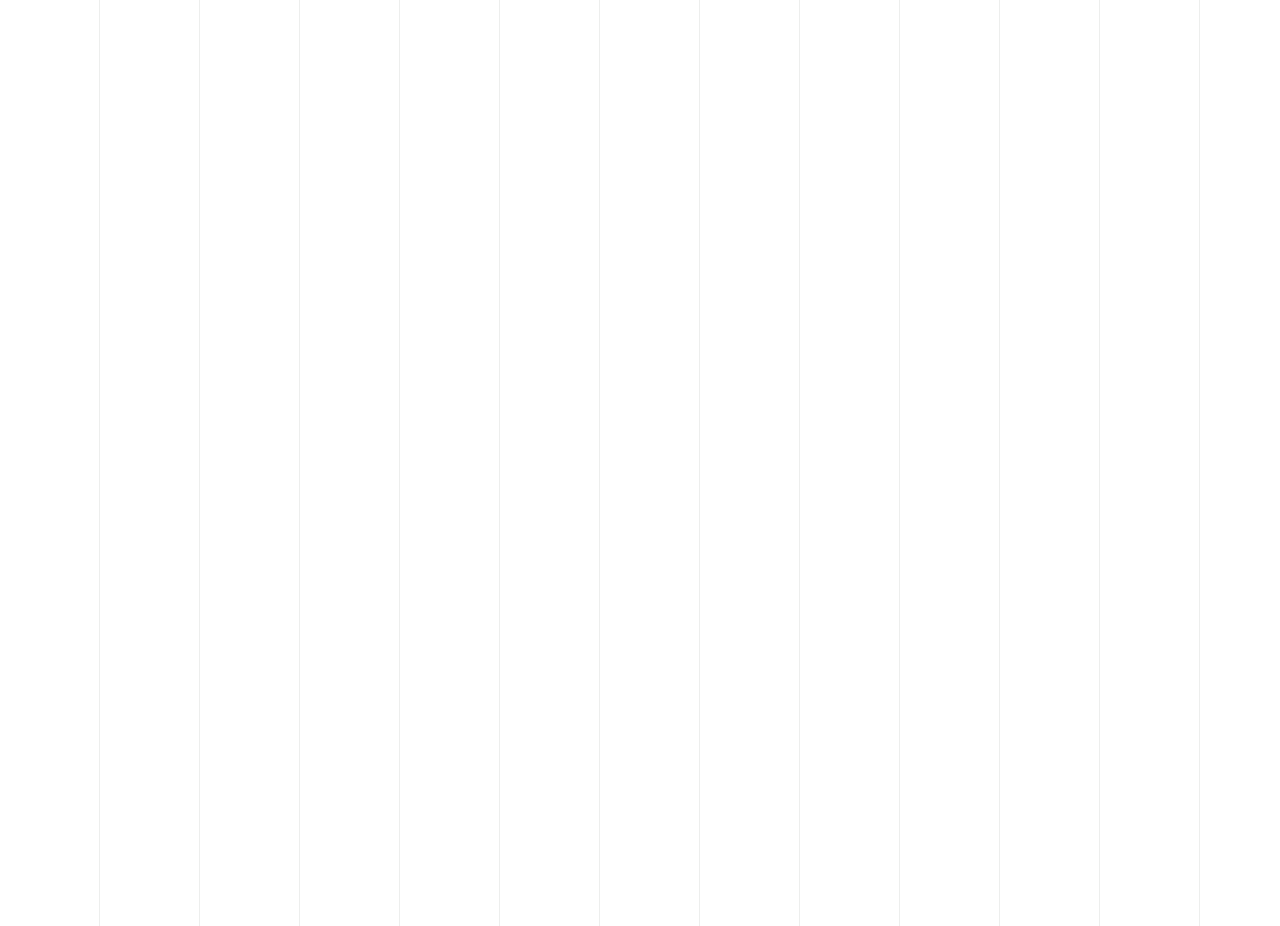
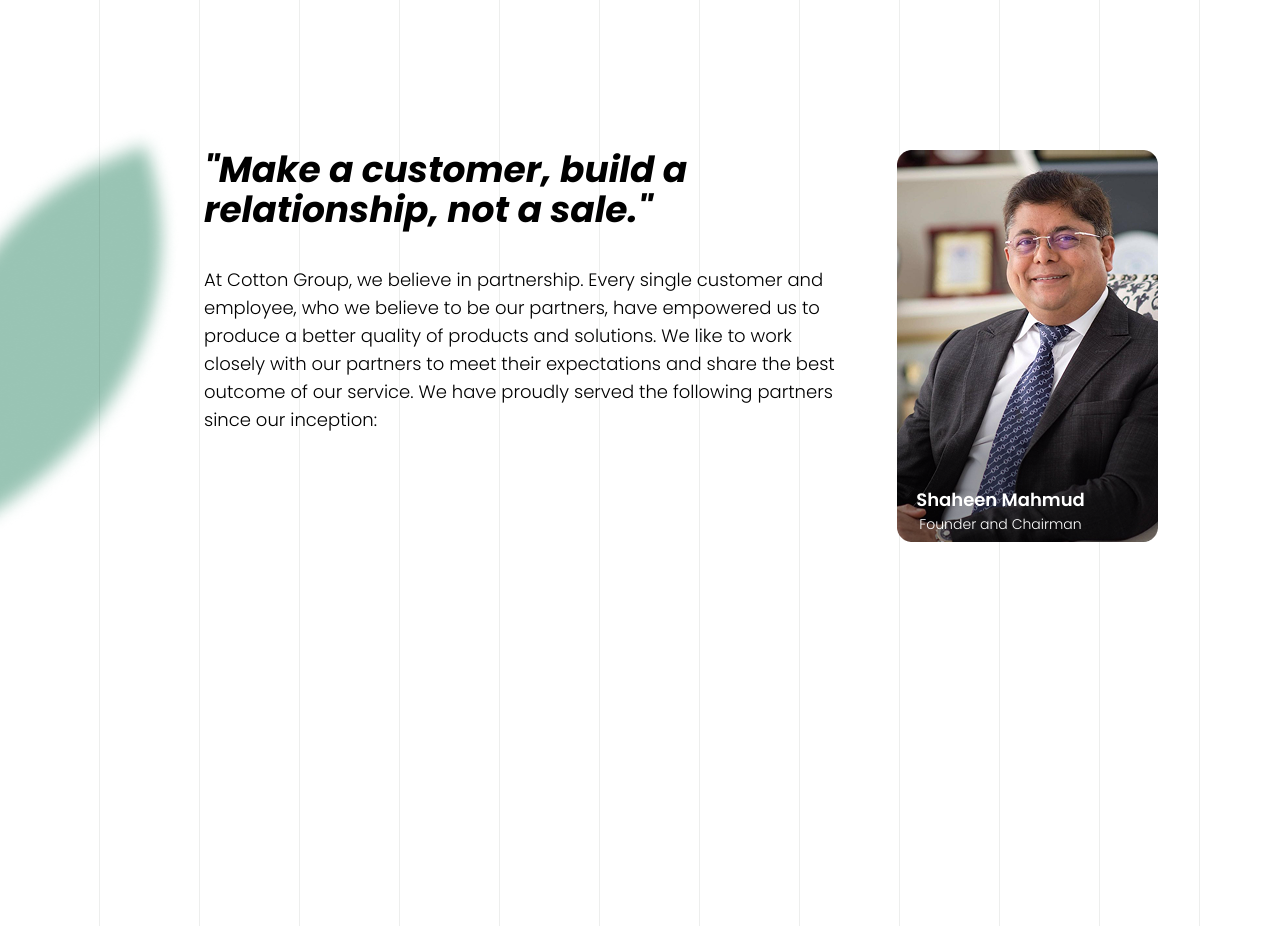
Before and after one commit to cottonSdtNadim/cotton-website-task, a React (Vite) app: page / in a window 1280 px wide. Shown: the part 2920-3846 px from the top of the page. Built offline with nearby package versions, Linux system fonts and the light colour scheme.

Commit message:
customerFirstMessage added

```diff
--- /dev/null
+++ b/src/components/CustomerFirstMessage.jsx
@@ -0,0 +1,81 @@
+// import chairmanSirImage from "../assets/images/chairman-sir.png";
+// import leftGreenLeaf from "../assets/images/left-green-leaf-vector_2.png";
+
+// const CustomerFirstMessage = () => {
+//   return (
+//     <div className="flex items-center">
+//       <img src={leftGreenLeaf} alt="Left Green Leaf" />
+//       {/* Container of Text and Image */}
+//       <div className="flex">
+//         {/* Text Container */}
+//         <div>
+//           <h2 className="text-4xl font-bold italic">
+//             “Make a customer, build a relationship, not a sale.”
+//           </h2>
+//           <p className="text-lg mt-9">
+//             At Cotton Group, we believe in partnership. Every single customer
+//             and employee, who we believe to be our partners, have empowered us
+//             to produce a better quality of products and solutions. We like to
+//             work closely with our partners to meet their expectations and share
+//             the best outcome of our service. We have proudly served the
+//             following partners since our inception:
+//           </p>
+//         </div>
+
+//         <img src={chairmanSirImage} alt="Chairman Sir" className="rounded-xl"/>
+//         <p className="text-black text-lg font-semibold">
+//           Shaheen Mahmud <br />
+//         </p>
+//       </div>
+//     </div>
+//   );
+// };
+
+// export default CustomerFirstMessage;
+
+import chairmanSirImage from "../assets/images/chairman-sir.png";
+import leftGreenLeaf from "../assets/images/left-green-leaf-vector_2.png";
+
+const CustomerFirstMessage = () => {
+  return (
+    <div className="flex items-center">
+      <img
+        src={leftGreenLeaf}
+        alt="Left Green Leaf"
+        className="mr-6 w-[180px] h-[439px]"
+      />
+      {/* Container of Text and Image */}
+      <div className="flex">
+        {/* Text Container */}
+        <div className="w-[639px]">
+          <h2 className="text-4xl font-bold italic">
+            &quot;Make a customer, build a relationship, not a sale.&quot;
+          </h2>
+          <p className="text-lg mt-9">
+            At Cotton Group, we believe in partnership. Every single customer
+            and employee, who we believe to be our partners, have empowered us
+            to produce a better quality of products and solutions. We like to
+            work closely with our partners to meet their expectations and share
+            the best outcome of our service. We have proudly served the
+            following partners since our inception:
+          </p>
+        </div>
+
+        {/* Image Container with Overlay Text */}
+        <div className="relative">
+          <img
+            src={chairmanSirImage}
+            alt="Chairman Sir"
+            className="ml-[54px]"
+          />
+          <div className="absolute bottom-0 left-0 right-0 bg-opacity-50 text-white text-center p-2">
+            <p className="text-lg font-semibold">Shaheen Mahmud</p>
+            <p className="text-sm">Founder and Chairman</p>
+          </div>
+        </div>
+      </div>
+    </div>
+  );
+};
+
+export default CustomerFirstMessage;
--- a/src/pages/HomePage/Home.jsx
+++ b/src/pages/HomePage/Home.jsx
@@ -1,4 +1,5 @@
 import ClientCollaborationHeader from "../../components/ClientCollaborationHeader";
+import CustomerFirstMessage from "../../components/CustomerFirstMessage";
 import ImageSlider from "../../components/ImageSlider";
 import Process from "../../components/Process";
 import VideoModule from "../../components/VideoModule";
@@ -10,6 +11,7 @@ const Home = () => {
       <Process></Process>
       <VideoModule></VideoModule>
       <ClientCollaborationHeader></ClientCollaborationHeader>
+      <CustomerFirstMessage></CustomerFirstMessage>
     </div>
   );
 };
```
Also changed, not shown: src/assets/images/chairman-sir.png (added).
